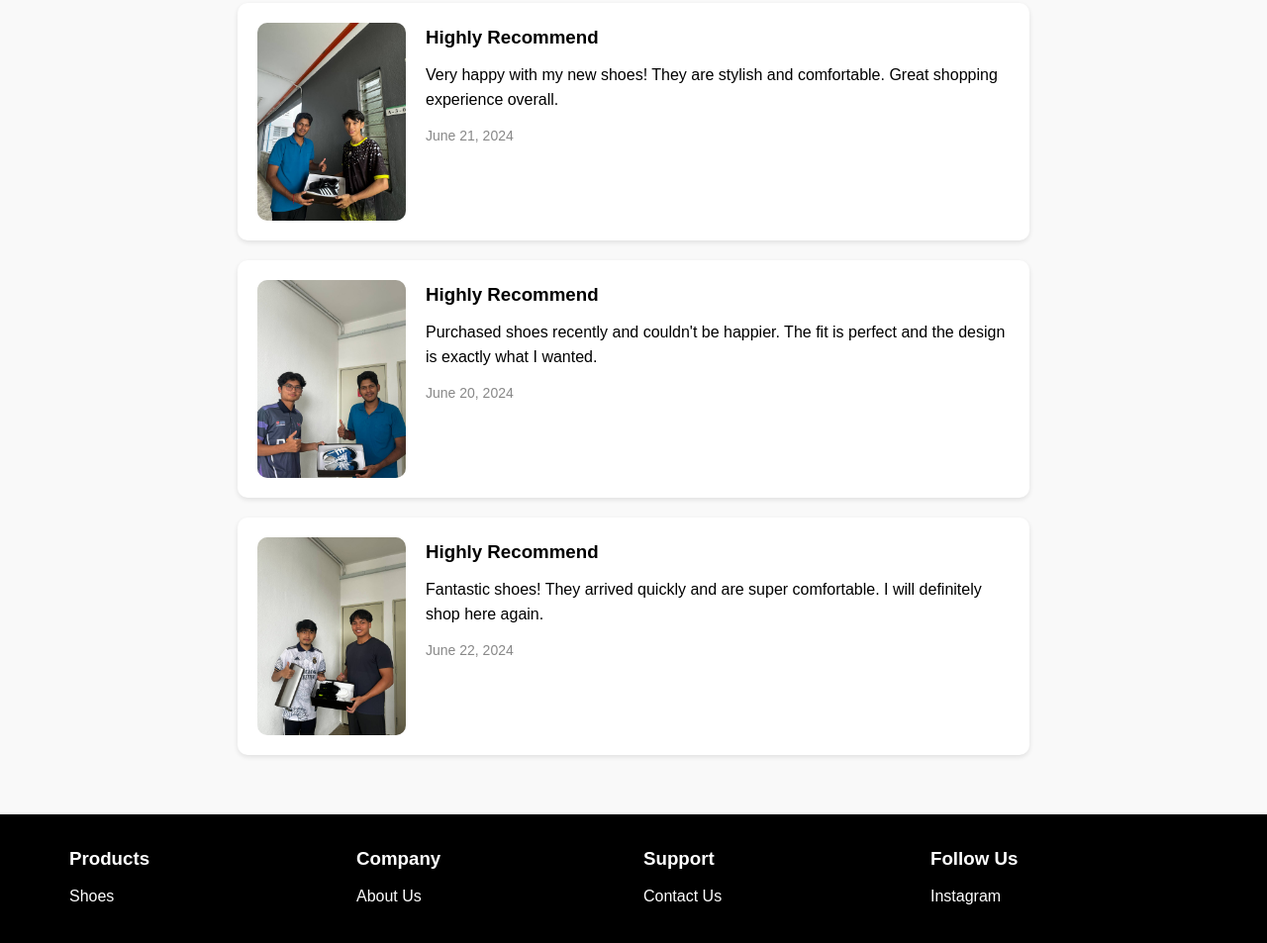
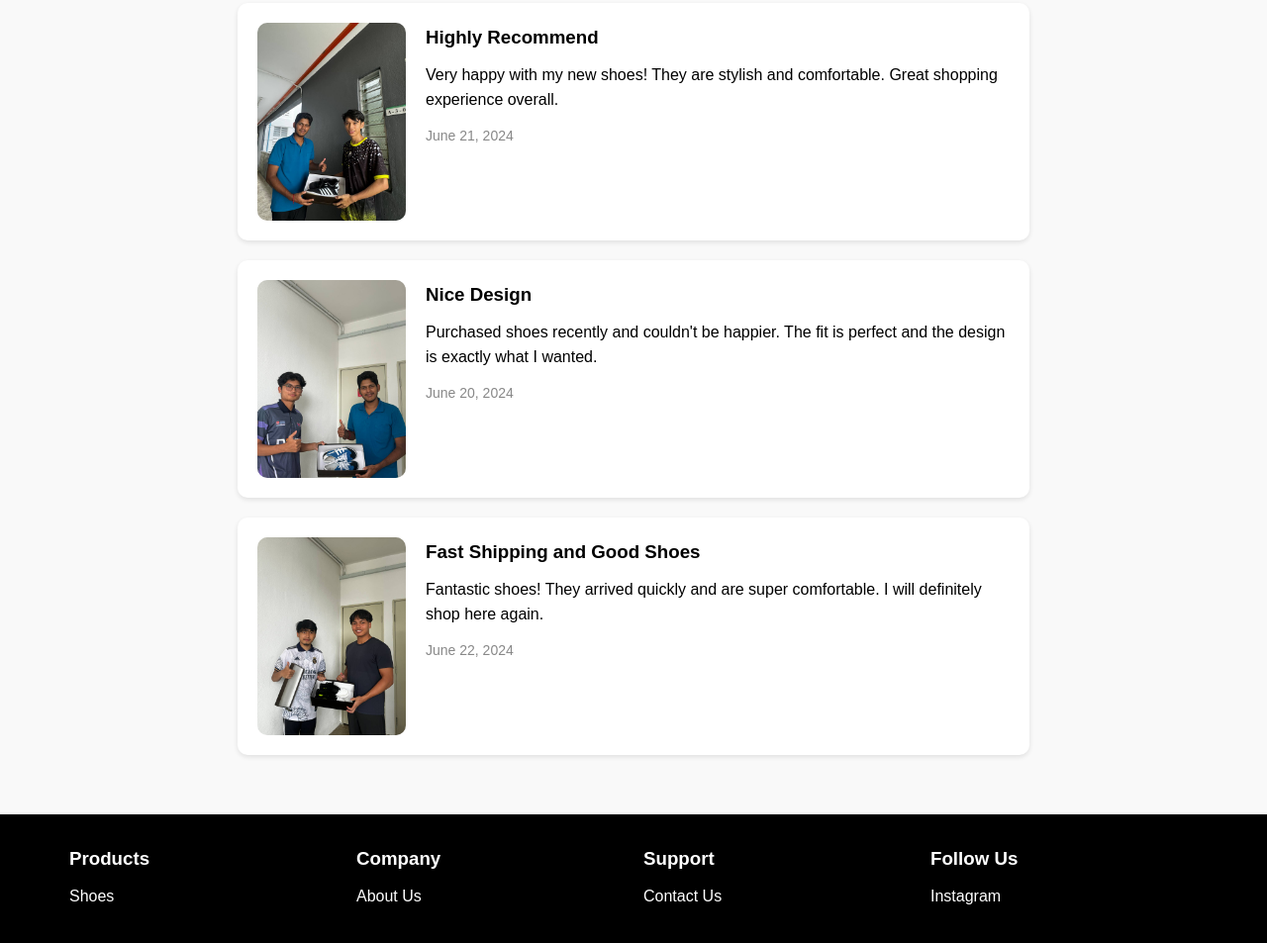
Before and after one commit to msyawal22/A46-Footgear-E-Bundle, a plain HTML site: page feedback.html in a window 1280 px wide. Shown: the part 727-1680 px from the top of the page at 99% size. Drawn offline with Linux system fonts and the light colour scheme.

Commit message:
Update feedback.html

```diff
--- a/feedback.html
+++ b/feedback.html
@@ -51,7 +51,7 @@
                 <div class="feedback-item">
                     <img src="img/photo_2_2024-06-27_15-59-33.jpg" alt="Customer Image">
                     <div class="feedback-details">
-                        <h3>Highly Recommend</h3>
+                        <h3>Nice Design</h3>
                         <p>Purchased shoes recently and couldn't be happier. The fit is perfect and the design is exactly what I wanted.</p>
                         <span>June 20, 2024</span>
                     </div>
@@ -59,7 +59,7 @@
                 <div class="feedback-item">
                     <img src="img/photo_1_2024-06-27_15-59-33.jpg" alt="Customer Image">
                     <div class="feedback-details">
-                        <h3>Highly Recommend</h3>
+                        <h3>Fast Shipping and Good Shoes</h3>
                         <p>Fantastic shoes! They arrived quickly and are super comfortable. I will definitely shop here again.</p>
                         <span>June 22, 2024</span>
                     </div>
```
